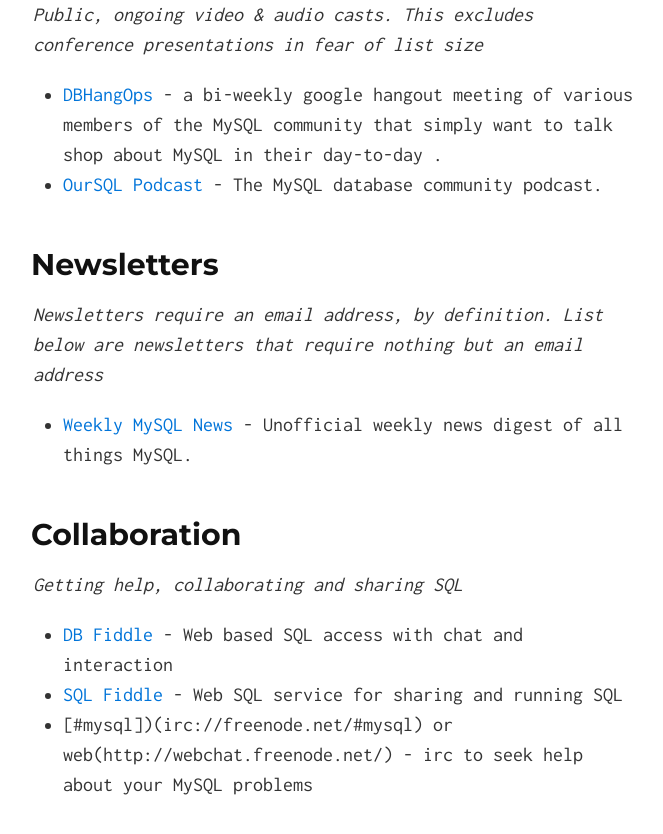
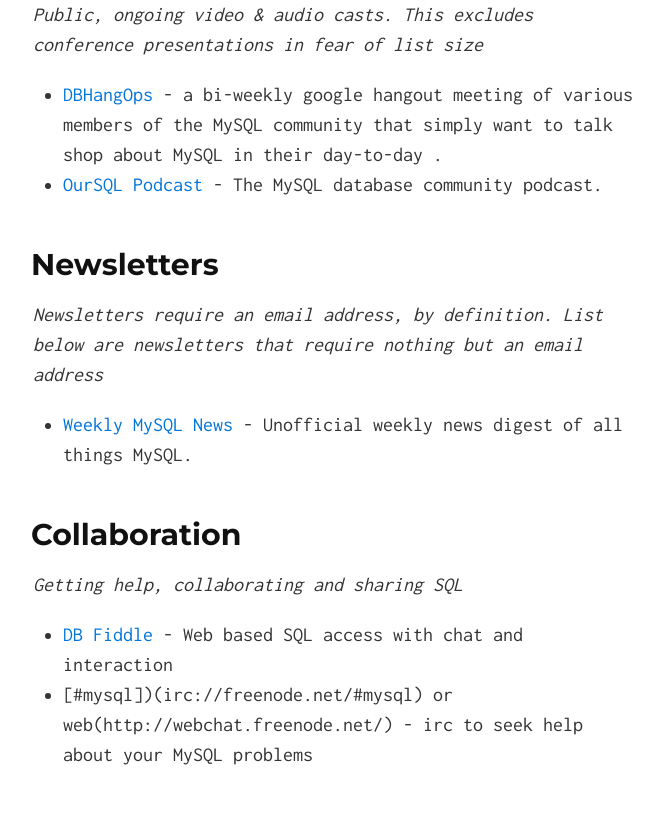
Before and after one commit to shlomi-noach/awesome-mysql, a Jekyll site: the page built from index.md, in a window 1280 px wide and 900 px high, scrolled down 9010 px. Shown: the top 834 px of the window, without its empty margins (307-970 px from the left). Built offline with Jekyll 4.4.1, drawn with Linux system fonts in a browser that asks for light colours.

Commit message:
remove sqlfiddle

```diff
--- a/index.md
+++ b/index.md
@@ -229,5 +229,4 @@
 *Getting help, collaborating and sharing SQL*
 
 - [DB Fiddle](https://www.db-fiddle.com/) - Web based SQL access with chat and interaction
-- [SQL Fiddle](http://sqlfiddle.com/) - Web SQL service for sharing and running SQL
 - [#mysql])(irc://freenode.net/#mysql) or web(http://webchat.freenode.net/) - irc to seek help about your MySQL problems
```
